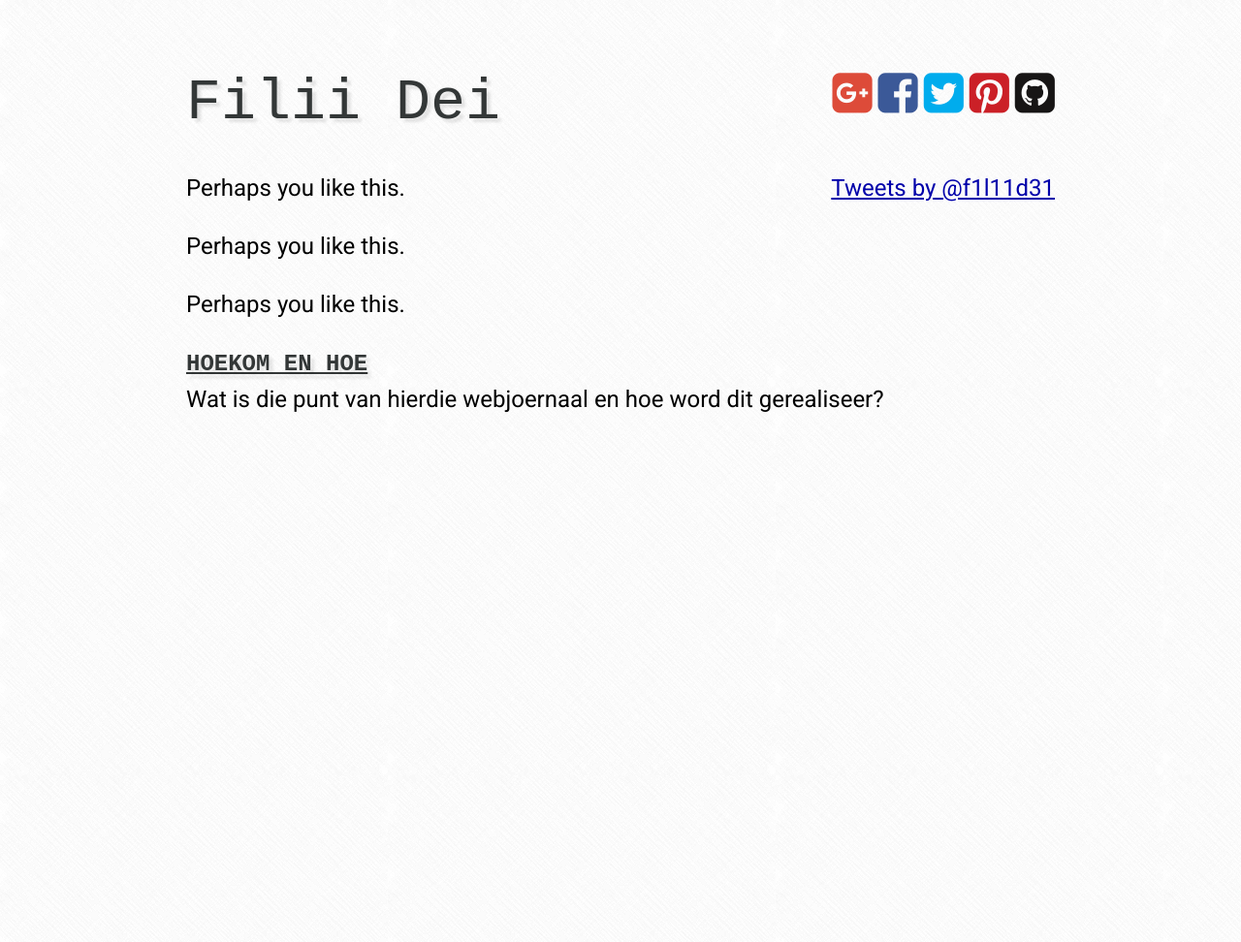
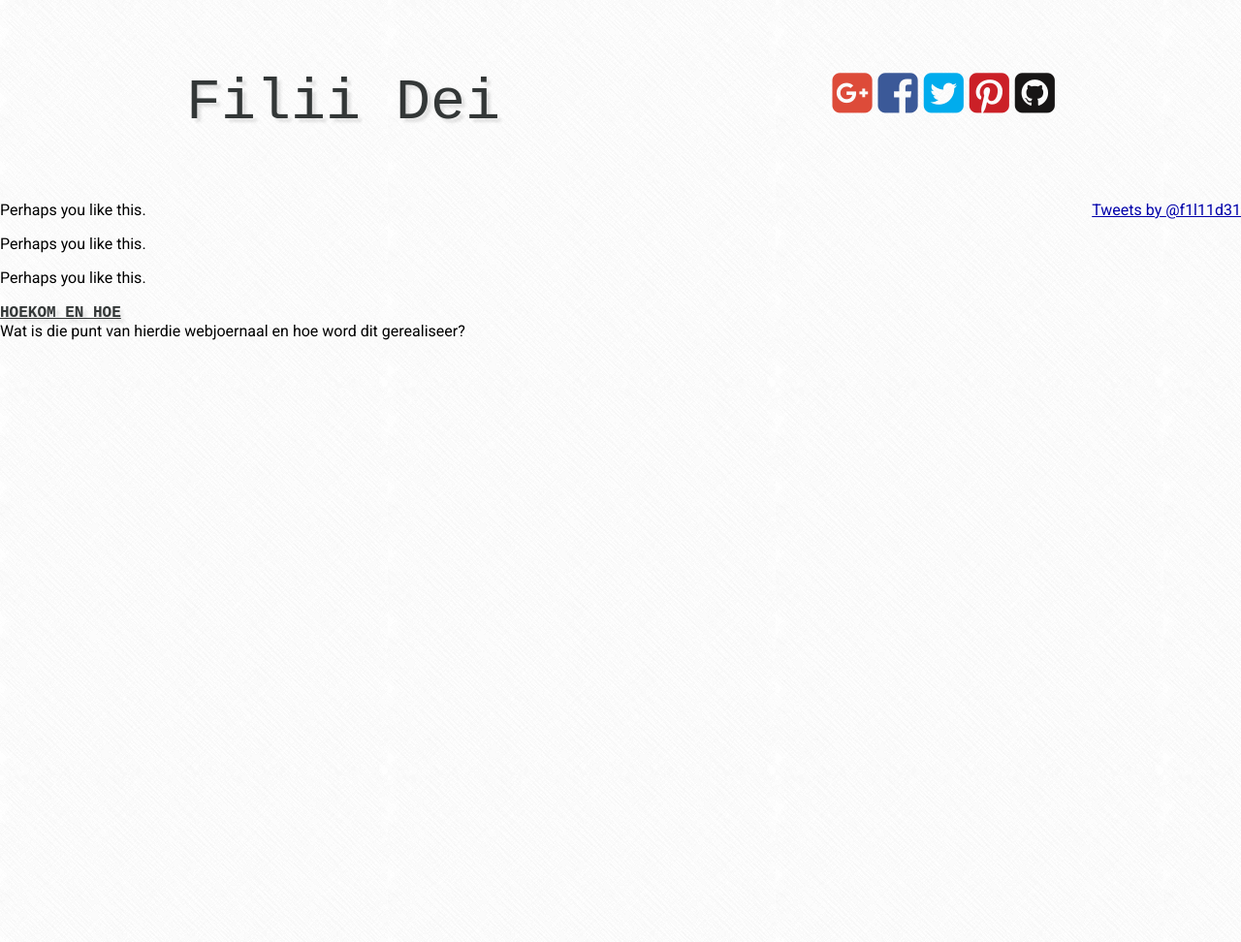
Before and after one commit to afrikatoliek/afrikatoliek.github.io, a Jekyll site: the page built from index.html, in a window 1280 px wide. Shown: the whole page at 97% size. Built offline with Jekyll 4.4.1, drawn with Linux system fonts in a browser that asks for light colours; nearby versions of some CDN libraries; some web fonts are replaced; comment, search, counter and statistics services are not loaded.

Commit message:
Jekyll template adjustments.

```diff
--- a/_includes/body.html
+++ b/_includes/body.html
@@ -1,6 +1,4 @@
 <div class="site">
   <div class="my-div-top"><span class="heading"><a href="/">{{ site.name }}</a></span> <span class="static-link my-span-right"><a href="https://plus.google.com/b/104576278582444149019/104576278582444149019/posts"><i class="fa fa-google-plus-square fa-2x fg-google-plus"></i></a> <a href="https://www.facebook.com/pages/Filii-Dei/693453224096282"><i class="fa fa-facebook-square fa-2x fg-facebook"></i></a> <a href="https://twitter.com/f1l11d31"><i class="fa fa-twitter-square fa-2x fg-twitter"></i></a> <a href="https://www.pinterest.com/f1l11d31"><i class="fa fa-pinterest-square fa-2x fg-pinterest"></i></a> <a href="https://github.com/f1l11d31"><i class="fa fa-github-square fa-2x fg-github"></i></a>
 </span></div>
-  <br/>
-  {{ content }}
 </div>
--- a/_layouts/default.html
+++ b/_layouts/default.html
@@ -10,4 +10,6 @@
 </head>
 <body>
   {% include body.html %}
+  <br/>
+  {{ content }}
 </html>
```
